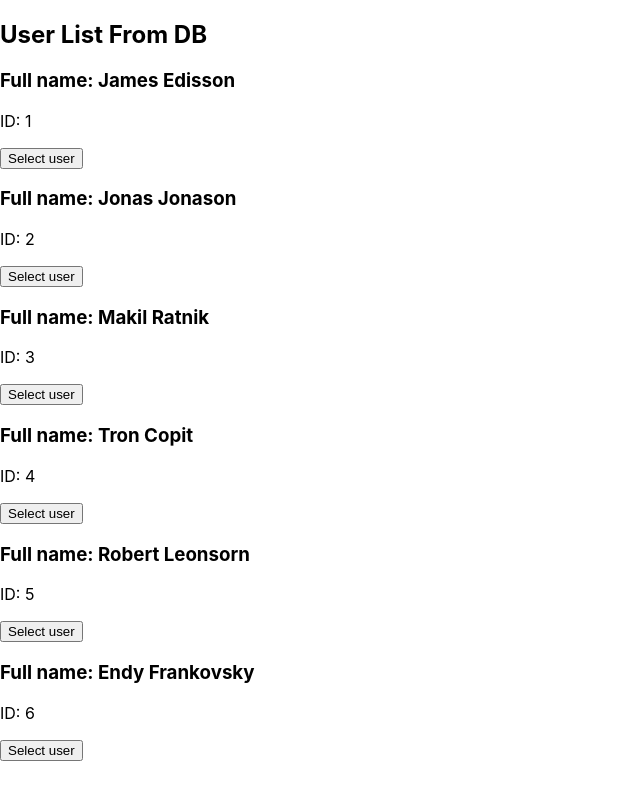
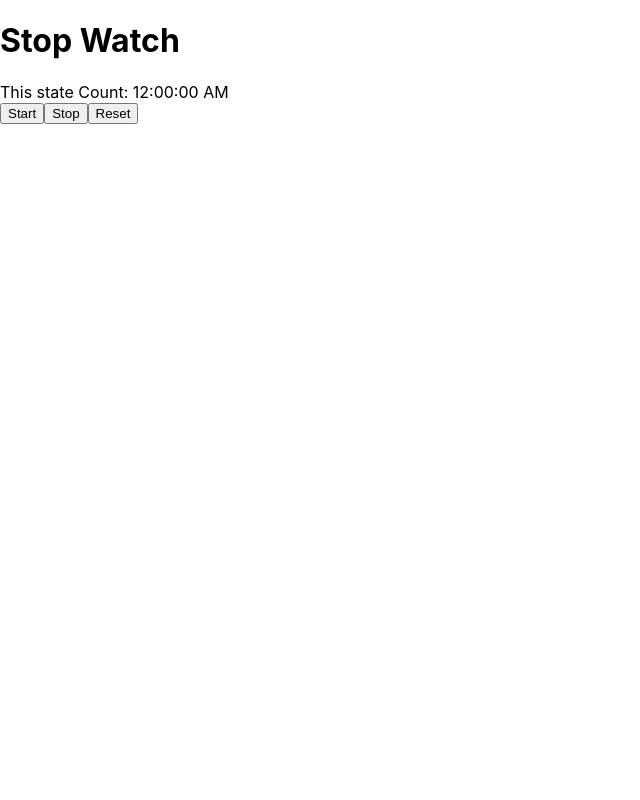
Before and after one commit to MrDorrian/React_test, a React (Create React App) app: page / in a window 1280 px wide. Shown: the whole page, without its empty margins (0-640 px from the left). Built offline with nearby package versions, Linux system fonts and the light colour scheme; the HTML template or start-up script is replaced by a standard one.

Commit message:
interval Date format

```diff
--- a/src/App.js
+++ b/src/App.js
@@ -1,35 +1,16 @@
 import './App.css';
 import {Component} from "react";
-import {UserList} from "./components/userList";
-import {SelectedUserList} from "./components/SelectedUserList";
-
-const userDB = [
-    {id: 1, name: 'James', lastName: 'Edisson'},
-    {id: 2, name: 'Jonas', lastName: 'Jonason'},
-    {id: 3, name: 'Makil', lastName: 'Ratnik'},
-    {id: 4, name: 'Tron', lastName: 'Copit'},
-    {id: 5, name: 'Robert', lastName: 'Leonsorn'},
-    {id: 6, name: 'Endy', lastName: 'Frankovsky'}];
+import {StopWatch} from "./components/StopWatch";
 
 class App extends Component {
-    constructor(props) {
-        super(props);
-        this.state = {
-            users: userDB.map((user) => ({...user, isSelected: false})),
-        }
-    }
-
-    setUsers = (newUsers) => this.setState({users: [...newUsers]});
-
     render() {
-        const {users} = this.state;
         return (
             <>
                 <header>
-                    <SelectedUserList users={[...users]}/>
+                    <h1>Stop Watch</h1>
                 </header>
                 <main>
-                    <UserList users={users} setUsers={this.setUsers}/>
+                    <StopWatch/>
                 </main>
             </>)
     }
--- /dev/null
+++ b/src/components/StopWatch/index.jsx
@@ -0,0 +1,58 @@
+import {Component} from "react";
+
+export class StopWatch extends Component {
+    constructor(props) {
+        super(props);
+        this.intervalId = null;
+        this.state = {
+            time: new Date(0, 0, 0, 0, 0, 0, 0)
+        }
+    }
+
+    tick = () => {
+        const {time} = this.state;
+        time.setSeconds(time.getSeconds() + 1);
+        this.setState({time});
+    };
+
+    start = () => {
+        if (!this.intervalId) {
+            this.intervalId = setInterval(this.tick, 1000);
+        }
+    }
+    stop = () => {
+        clearInterval(this.intervalId);
+        this.intervalId = null;
+    }
+    reset = () => {
+        this.stop();
+        this.setState({time: new Date(0, 0, 0, 0, 0, 0, 0)});
+    };
+
+    componentDidMount() {
+        // this.start();
+    }
+
+    componentWillUnmount() {
+        this.stop();
+    }
+
+    render() {
+        const {time} = this.state
+        return (<article>
+            <div>This state Count: {time.toLocaleTimeString()}</div>
+            <button onClick={() => {
+                this.start();
+            }}>Start
+            </button>
+            <button onClick={() => {
+                this.stop();
+            }}>Stop
+            </button>
+            <button onClick={() => {
+                this.reset();
+            }}>Reset
+            </button>
+        </article>);
+    }
+}
```
